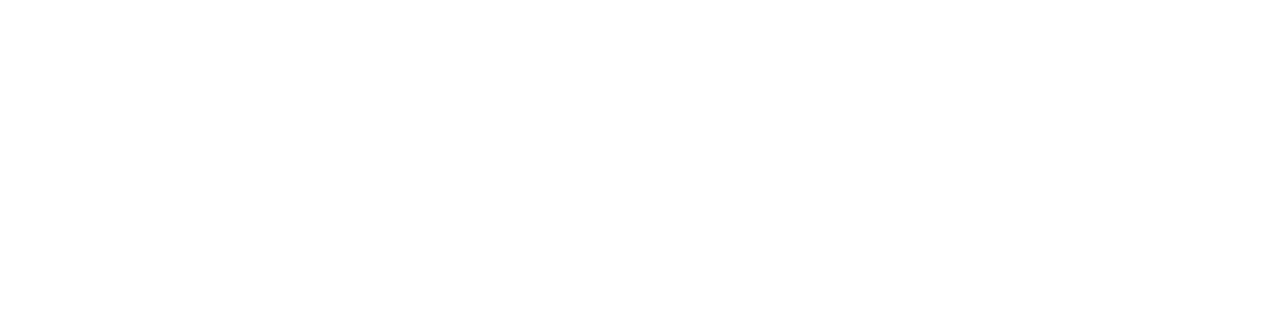
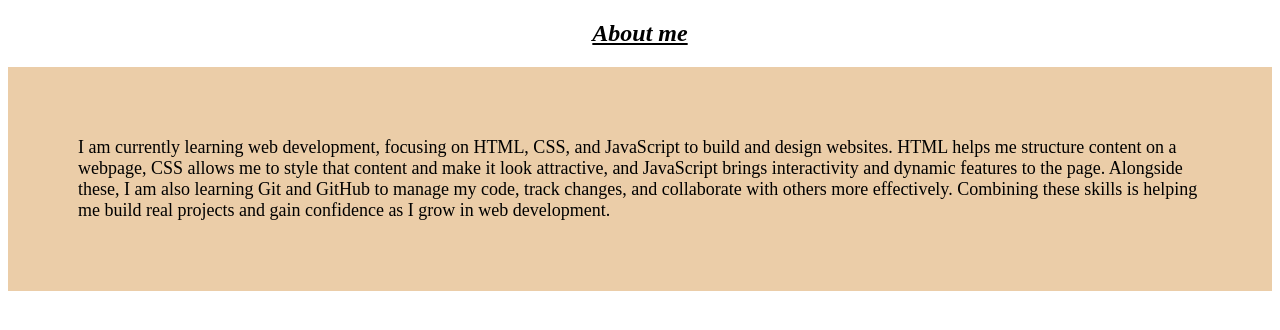
Before and after one commit to Thembeka1/my-portfolio, a plain HTML site: page index.html in a window 1280 px wide. Drawn offline with Linux system fonts and the light colour scheme.

Commit message:
added a paragraph about me and styling

```diff
--- a/index.html
+++ b/index.html
@@ -4,8 +4,12 @@
     <meta charset="UTF-8">
     <meta name="viewport" content="width=device-width, initial-scale=1.0">
     <title>Document</title>
+    <link rel="stylesheet" href="/style.css">
 </head>
 <body>
+    <h2>About me</h2>
+
+    <p> I am currently learning web development, focusing on HTML, CSS, and JavaScript to build and design websites. HTML helps me structure content on a webpage, CSS allows me to style that content and make it look attractive, and JavaScript brings interactivity and dynamic features to the page. Alongside these, I am also learning Git and GitHub to manage my code, track changes, and collaborate with others more effectively. Combining these skills is helping me build real projects and gain confidence as I grow in web development. </p>
 
 </body>
 </html>
--- a/style.css
+++ b/style.css
@@ -1,5 +1,14 @@
 
-select{
-    property: value
+p{
+    background-color: rgb(235, 205, 168);
+    padding: 70px;
+    font-size: large;
 
 }
+
+ h2{
+    text-align: center;
+    font-style: italic;
+    font-size: x-large;
+    text-decoration: underline;
+ }
```
